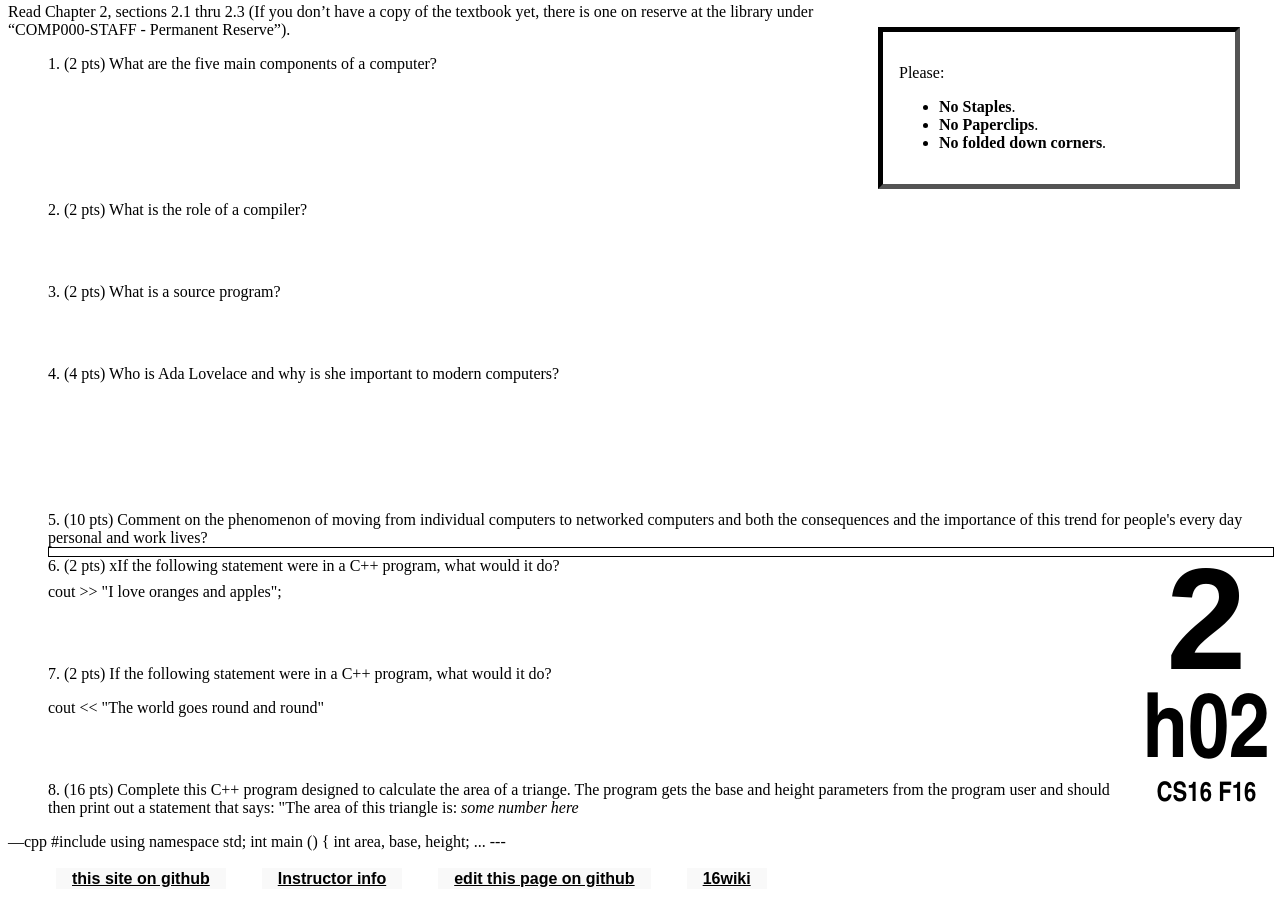
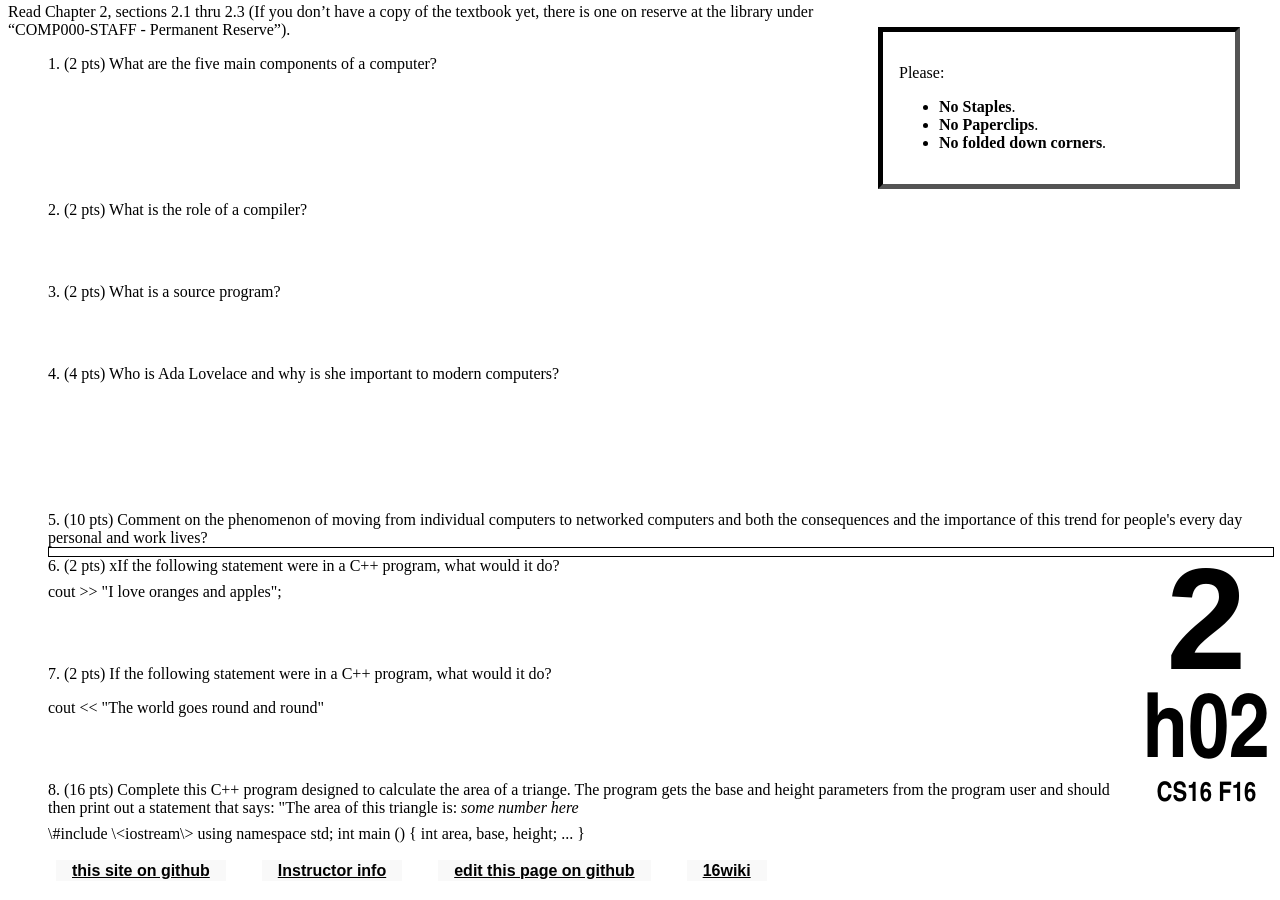
Before and after one commit to ucsb-cs16-s16/https-ucsb-cs16-s17.github.io, a Jekyll site: the page built from _hwk/h02.md, in a window 1280 px wide and 900 px high, scrolled down 701 px. Built offline with Jekyll 4.4.1, drawn with Linux system fonts in a browser that asks for light colours.

Commit message:
Update h02.md

```diff
--- a/_hwk/h02.md
+++ b/_hwk/h02.md
@@ -38,13 +38,13 @@ cout << "The world goes round and round"
 
 8.	(16 pts) Complete this C++ program designed to calculate the area of a triange. The program gets the base and height parameters from the program user and should then print out a statement that says: "The area of this triangle is: <i>some number here</i>
   <div style="margin-bottom:.5em"></div>
-</ol>
 
----cpp
-#include <iostream>
+\#include \<iostream\>
 using namespace std;
 int main ()
 {
    int area, base, height;
 ...
----
+}
+
+</ol>
```
